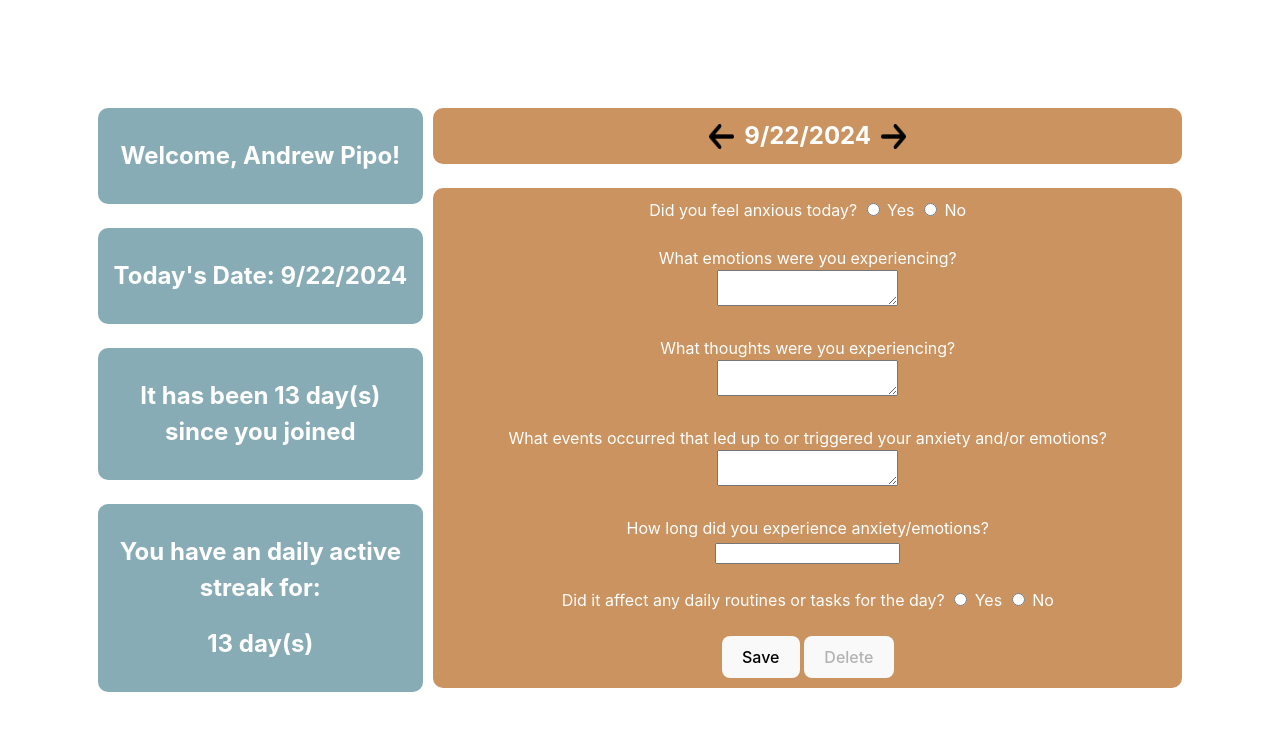
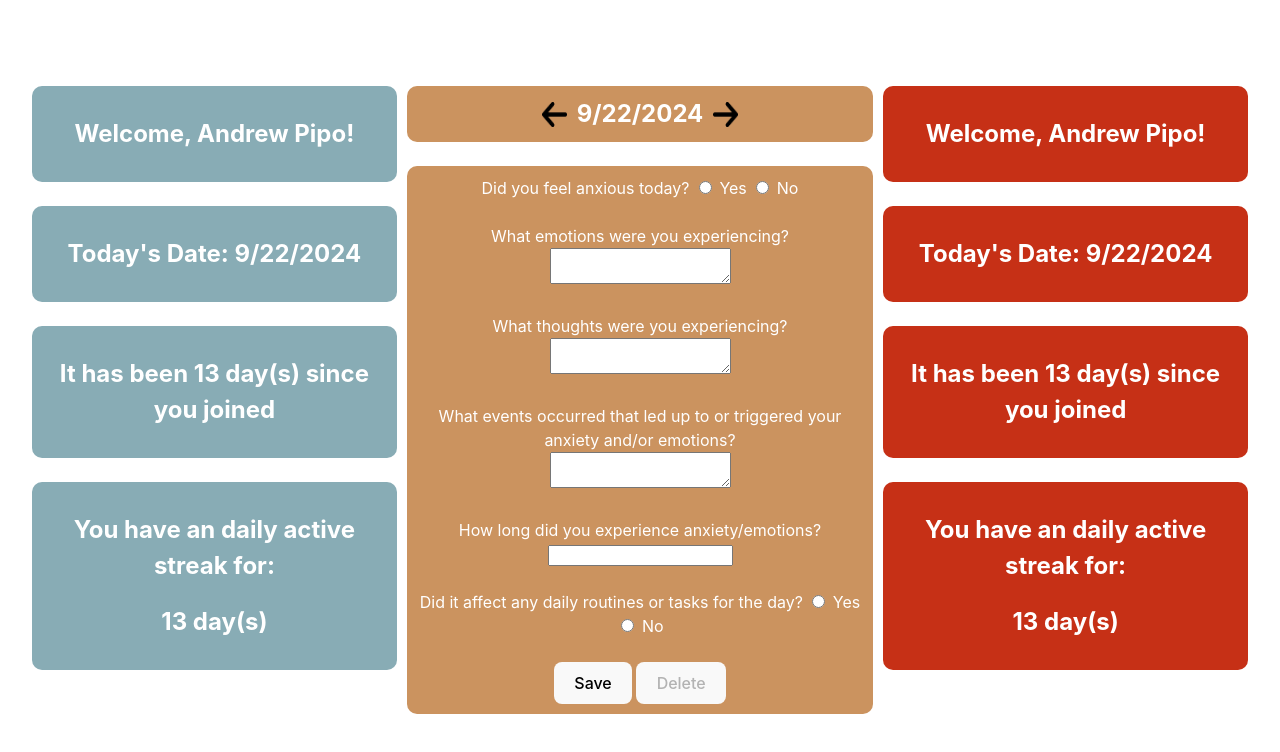
Before and after one commit to PipoAT/CS5167-Project-1, a Svelte app: page / in a window 1280 px wide. Shown: the top 752 px of the page. Built offline with nearby package versions, Linux system fonts and the light colour scheme.

Commit message:
adding layout for level 3 implementation

```diff
--- a/src/App.svelte
+++ b/src/App.svelte
@@ -122,5 +122,23 @@
         </form>
       </div>
     </div>
+    <div id="data">
+      <div id="data-sep">
+        <h2>Welcome, Andrew Pipo!</h2>
+      </div>
+      <br>
+      <div id="data-sep">
+        <h2>Today's Date: {currentDateOnly}</h2>
+      </div>
+      <br>
+      <div id="data-sep">
+        <h2>It has been {daysSince} day(s) since you joined</h2>
+      </div>
+      <br>
+      <div id="data-sep">
+        <h2>You have an daily active streak for:</h2>
+        <h2>{daysSince} day(s)</h2>
+      </div>
+    </div>
   </div>
 </main>
--- a/src/app.css
+++ b/src/app.css
@@ -84,6 +84,16 @@ button:focus-visible {
   border-radius: 10px;
   padding: 10px;
 }
+#data {
+  flex: 0 0 30%;
+  height: 100%;
+}
+#data-sep {
+  color: white;
+  background-color: #c63016;
+  border-radius: 10px;
+  padding: 10px;
+}
 #form {
   flex: 1;
 }
```
